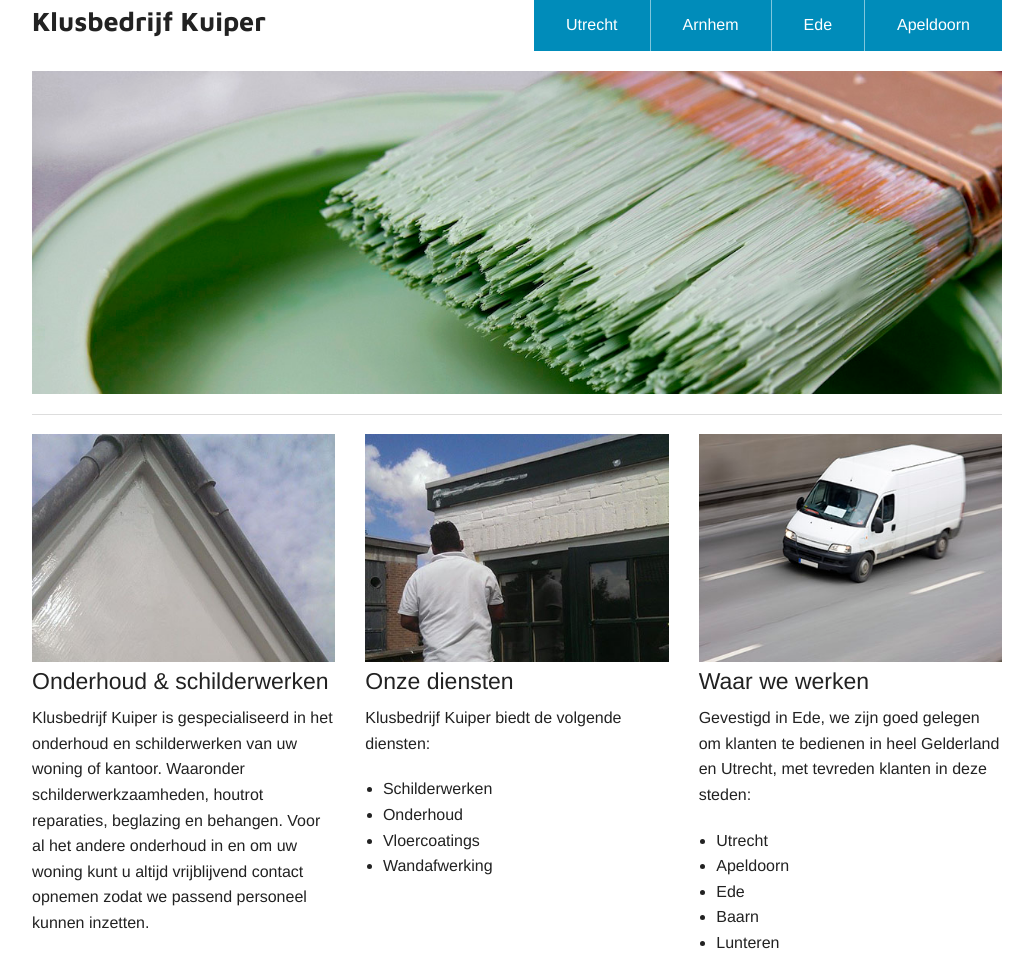
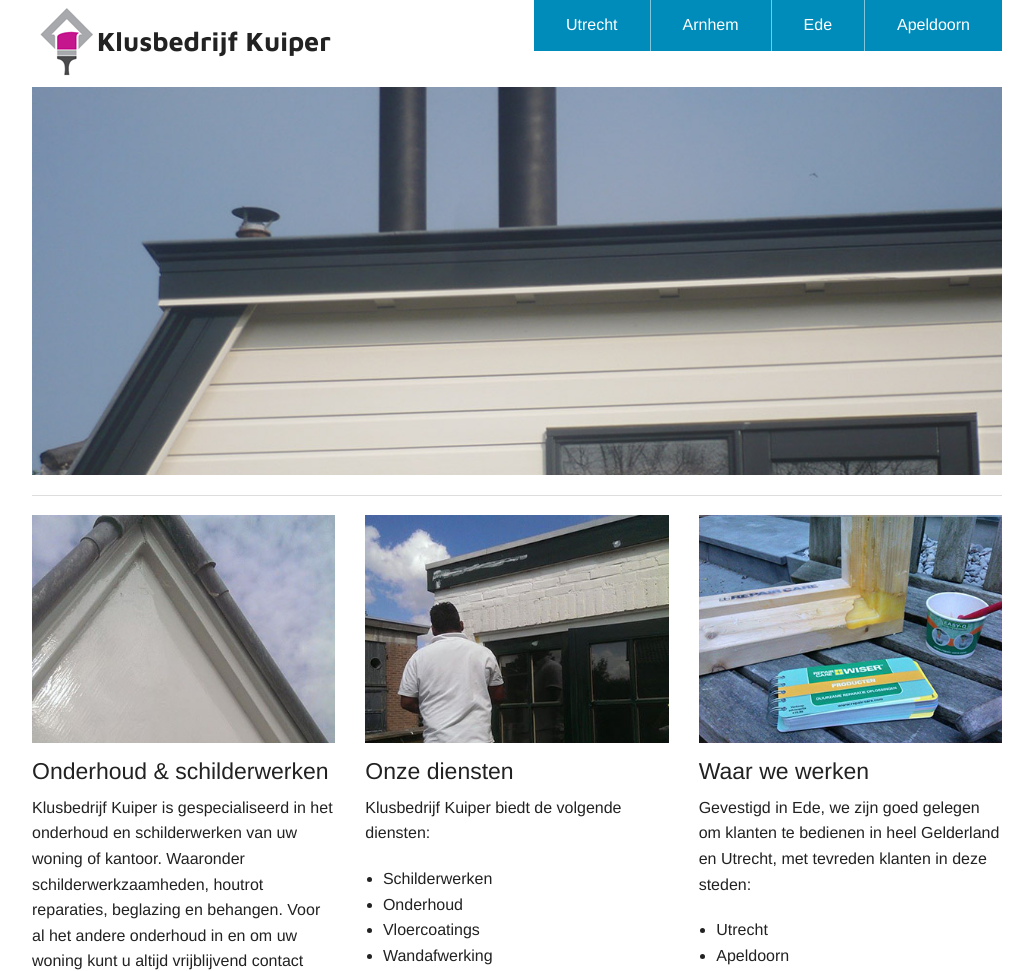
Before and after one commit to davedx/yuri, a plain HTML site: page index.html in a window 1280 px wide. Shown: the top 971 px of the page, without its empty margins (123-1156 px from the left). Drawn offline with Linux system fonts and the light colour scheme.

Commit message:
Logo, new cover image, some CSS tweaks

```diff
--- a/index.html
+++ b/index.html
@@ -12,7 +12,14 @@
 		}
 		#logo {
 			font-family: 'Maven Pro', sans-serif;
-			width: 250px;
+			width: 350px;
+			background-image: url("logo.png");
+			background-repeat: no-repeat;
+			height: 76px;
+			padding: 20px 0 10px 65px;
+		}
+		h4 {
+			margin-top: 12px;
 		}
 		</style>
 	</head>
@@ -35,7 +42,7 @@
 	<div class="row">
 		<div class="large-12 columns">
 		<div id="slider">
-			<img src="pic0_1000x400.jpg">
+			<img src="pic1_1000x400.jpg">
 		</div>
 
 		<hr/>
@@ -62,7 +69,7 @@
 		</div>
 
 		<div class="large-4 columns">
-			<img src="pic3_400x300.jpg">
+			<img src="pic4_400x300.jpg">
 			<a name="waar"></a>
 			<h4>Waar we werken</h4>
 			<p>Gevestigd in Ede, we zijn goed gelegen om klanten te bedienen in heel Gelderland en Utrecht, met tevreden klanten in deze steden:</p>
```
Also changed, not shown: logo klusbedrijf.png (added), logo.png (added), pic1_1000x400.jpg (added), pic4_400x300.jpg (added), van alles 2014 678.jpg (added), 4 other files.
